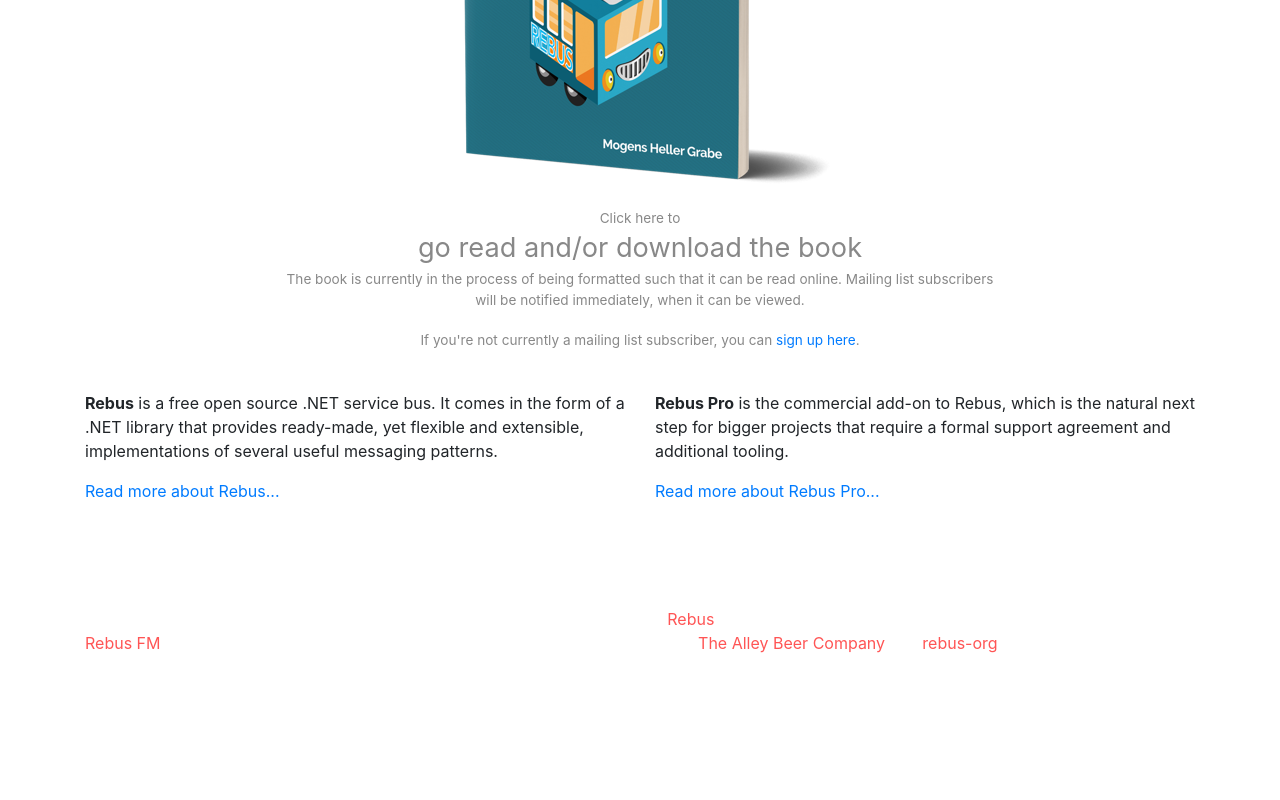
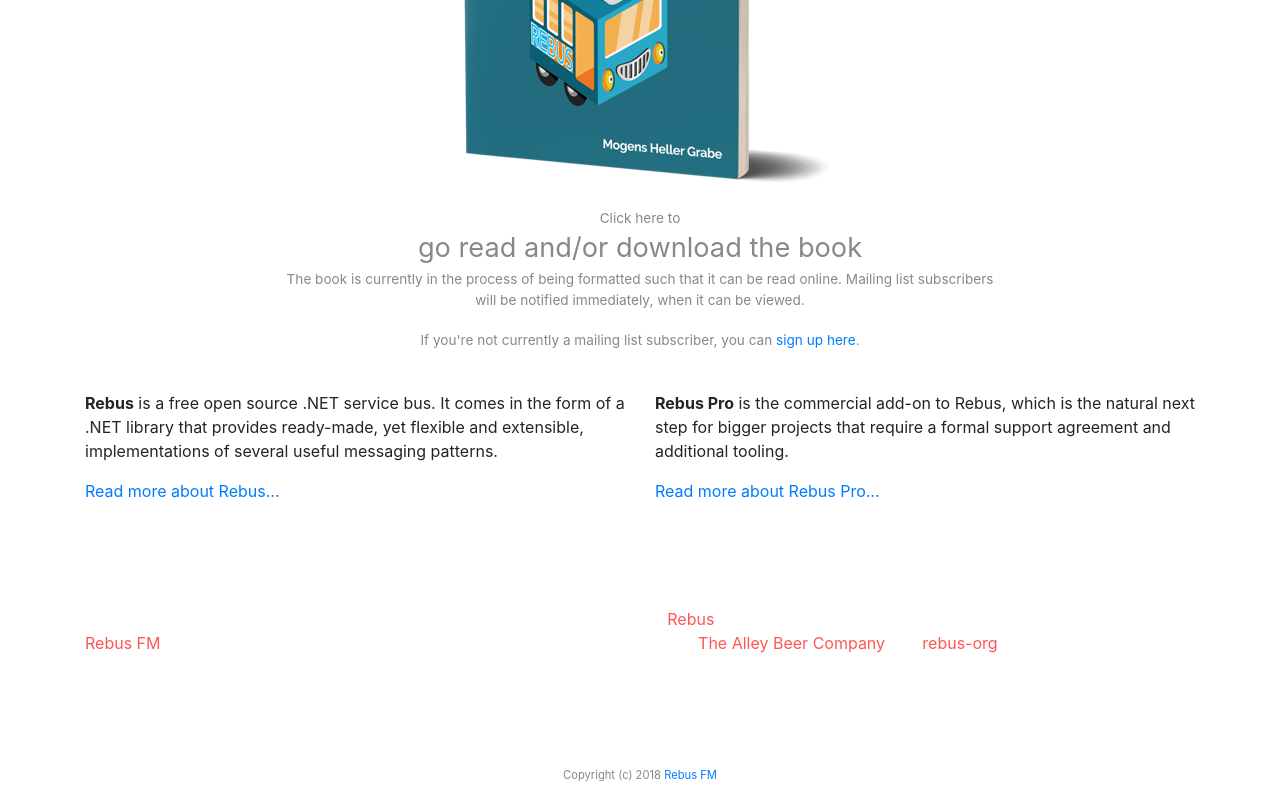
Before and after one commit to mookid8000/thelittlemessagingbookweb, a plain HTML site: page index.html in a window 1280 px wide. Shown: the part 916-1716 px from the top of the page. Before the commit the page ends 1683 px from the top, so only its background shows below. Drawn offline with nearby package versions, Linux system fonts and the light colour scheme; files that its build step writes are made by us from their sources; files whose address does not match are found by name.

Commit message:
all done there

```diff
--- a/index.html
+++ b/index.html
@@ -179,6 +179,12 @@
         </div>
     </div>
 
+    <div class="row">
+        <div class="col-md-12" style="text-align: center; font-size: 0.7em; color: #888">
+            <p>Copyright (c) 2018 <a href="https://rebus.fm">Rebus FM</a></p>
+        </div>
+    </div>
+
     <script src="https://ajax.googleapis.com/ajax/libs/jquery/1.11.0/jquery.min.js"></script>
     <script src="js/parallax.min.js"></script>
     <script src="https://stackpath.bootstrapcdn.com/bootstrap/4.1.1/js/bootstrap.min.js" integrity="sha384-smHYKdLADwkXOn1EmN1qk/HfnUcbVRZyYmZ4qpPea6sjB/pTJ0euyQp0Mk8ck+5T" crossorigin="anonymous"></script>
```
